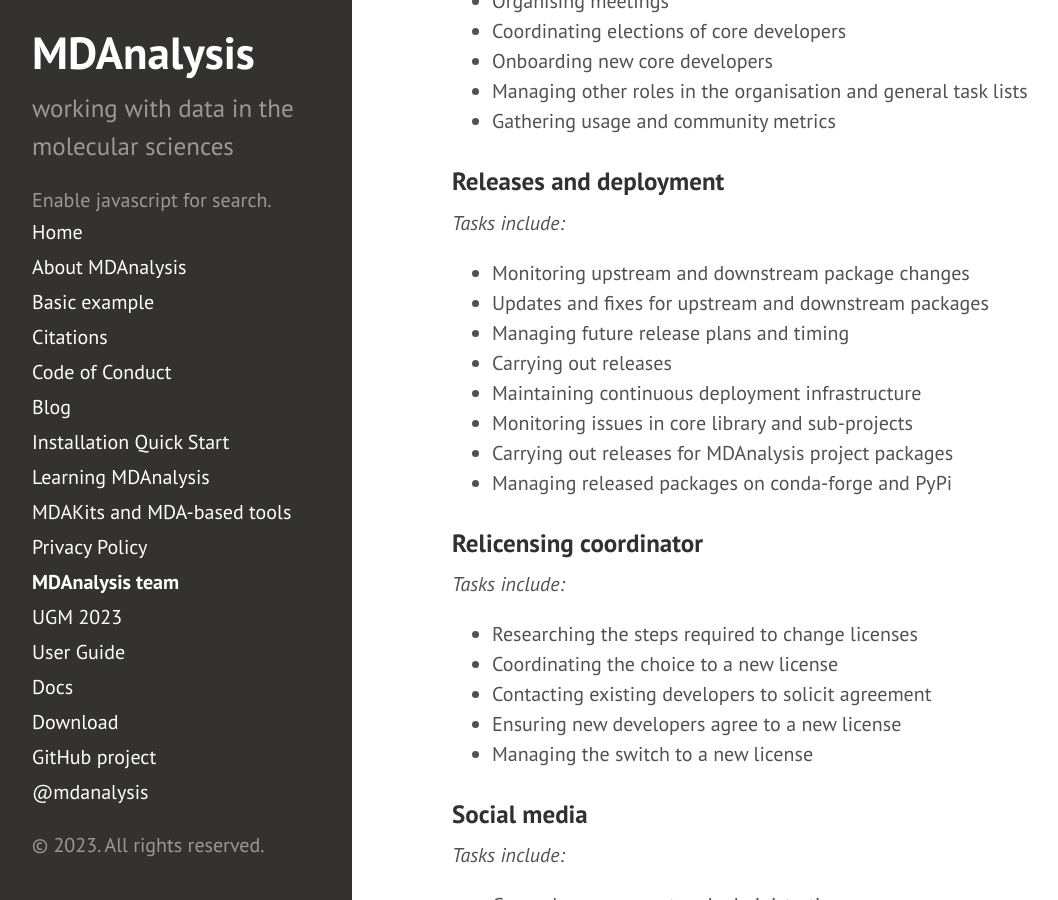
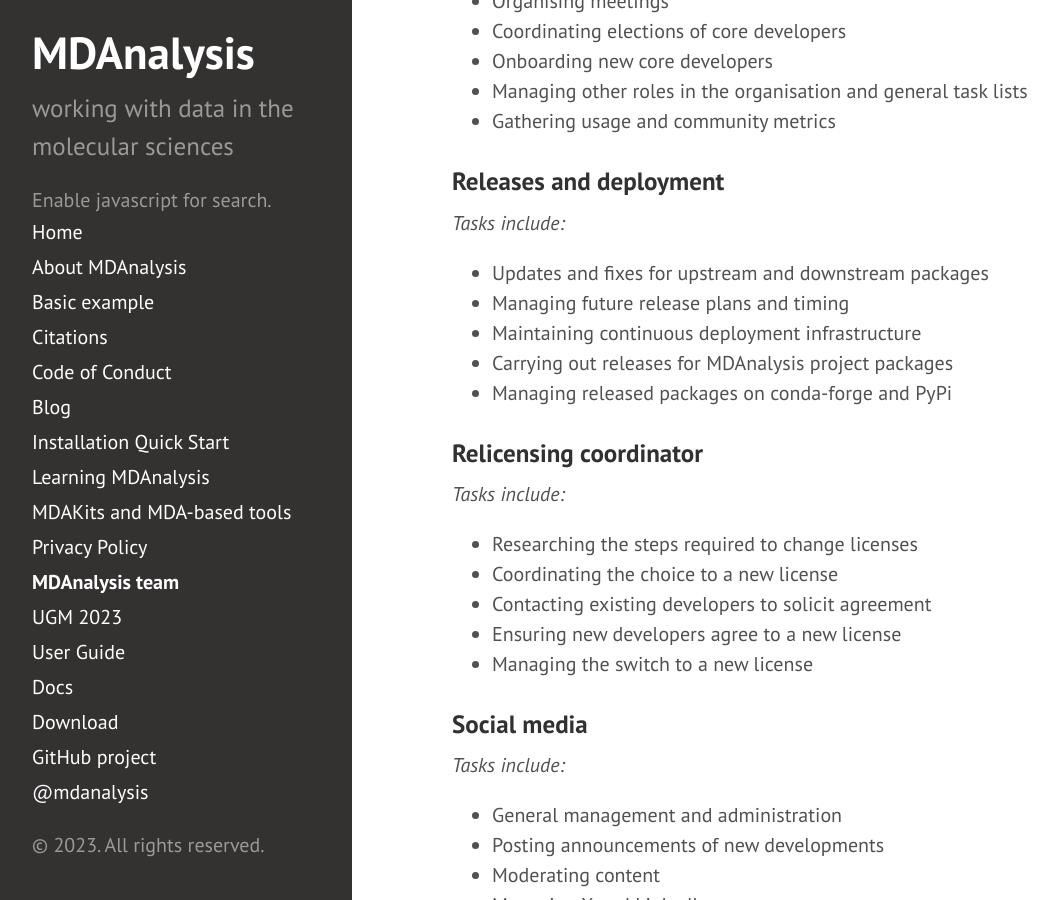
Before and after one commit to MDAnalysis/MDAnalysis.github.io, a Jekyll site: the page built from pages/team.md, in a window 1280 px wide and 900 px high, scrolled down 6180 px. Shown: the whole window, without its empty margins (8-1066 px from the left). Built offline with Jekyll 4.4.1, drawn with Linux system fonts in a browser that asks for light colours; comment, search, counter and statistics services are not loaded.

Commit message:
Update _data/team/roles/releases_and_deployment.yaml
Co-authored-by: Lily Wang <31115101+lilyminium@users.noreply.github.com>

```diff
--- a/_data/team/roles/releases_and_deployment.yaml
+++ b/_data/team/roles/releases_and_deployment.yaml
@@ -1,11 +1,8 @@
 role: Releases and deployment
 tasks:
-  - Monitoring upstream and downstream package changes
   - Updates and fixes for upstream and downstream packages
   - Managing future release plans and timing
-  - Carrying out releases
   - Maintaining continuous deployment infrastructure
-  - Monitoring issues in core library and sub-projects
   - Carrying out releases for MDAnalysis project packages
   - Managing released packages on conda-forge and PyPi
 current_leads:
```
